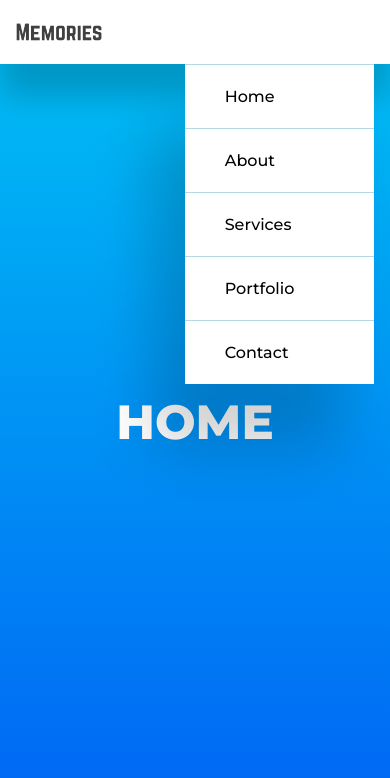
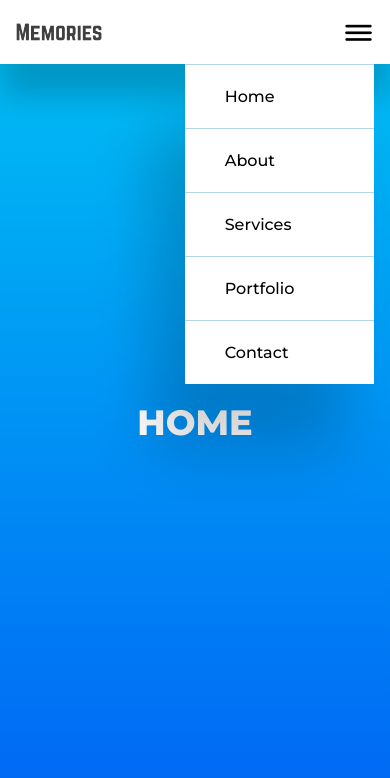
Before and after one commit to NwaguChima/animated_navbar, a plain HTML site: page index.html in a window 390 px wide. Drawn offline with nearby package versions, Linux system fonts and the light colour scheme.

Commit message:
completed css for nav

```diff
--- a/assets/styles.css
+++ b/assets/styles.css
@@ -148,4 +148,21 @@ section h1 {
   .nav__links li a.active::after {
     display: none;
   }
+
+  .nav__toggle-btn {
+    display: inline-block;
+    font-size: 2rem;
+    color: var(--color-black);
+    border: none;
+    background: transparent;
+    cursor: pointer;
+  }
+
+  #nav__toggle-close {
+    display: none;
+  }
+
+  section h1 {
+    font-size: 2.2rem;
+  }
 }
--- a/index.html
+++ b/index.html
@@ -41,5 +41,7 @@
     <section>
         <h1>Home</h1>
     </section>
+
+    <script src="./assets/main.js"></script>
   </body>
 </html>
```
Also changed, not shown: about.html (+2 -0 lines), contact.html (+2 -0 lines), portfolio.html (+2 -0 lines), services.html (+2 -0 lines).
